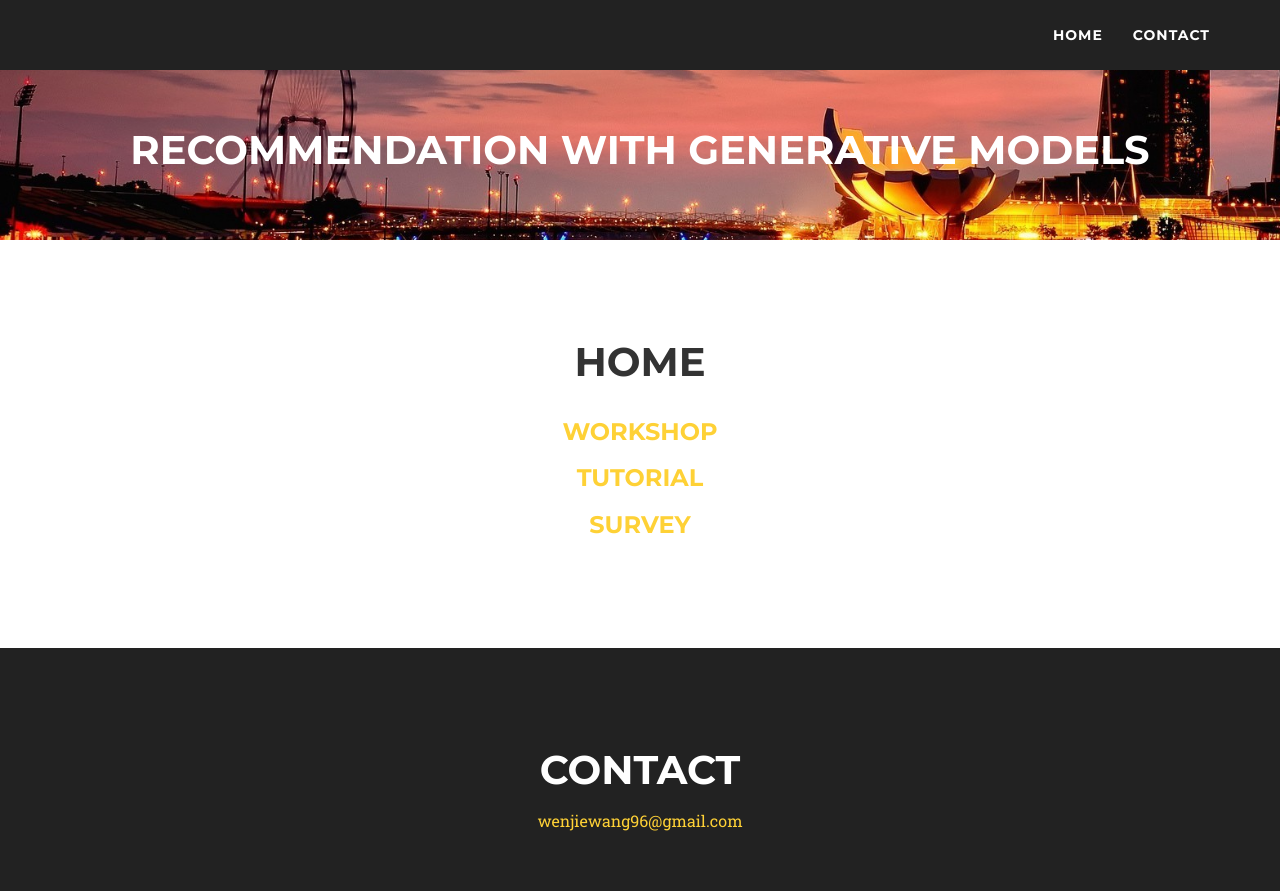
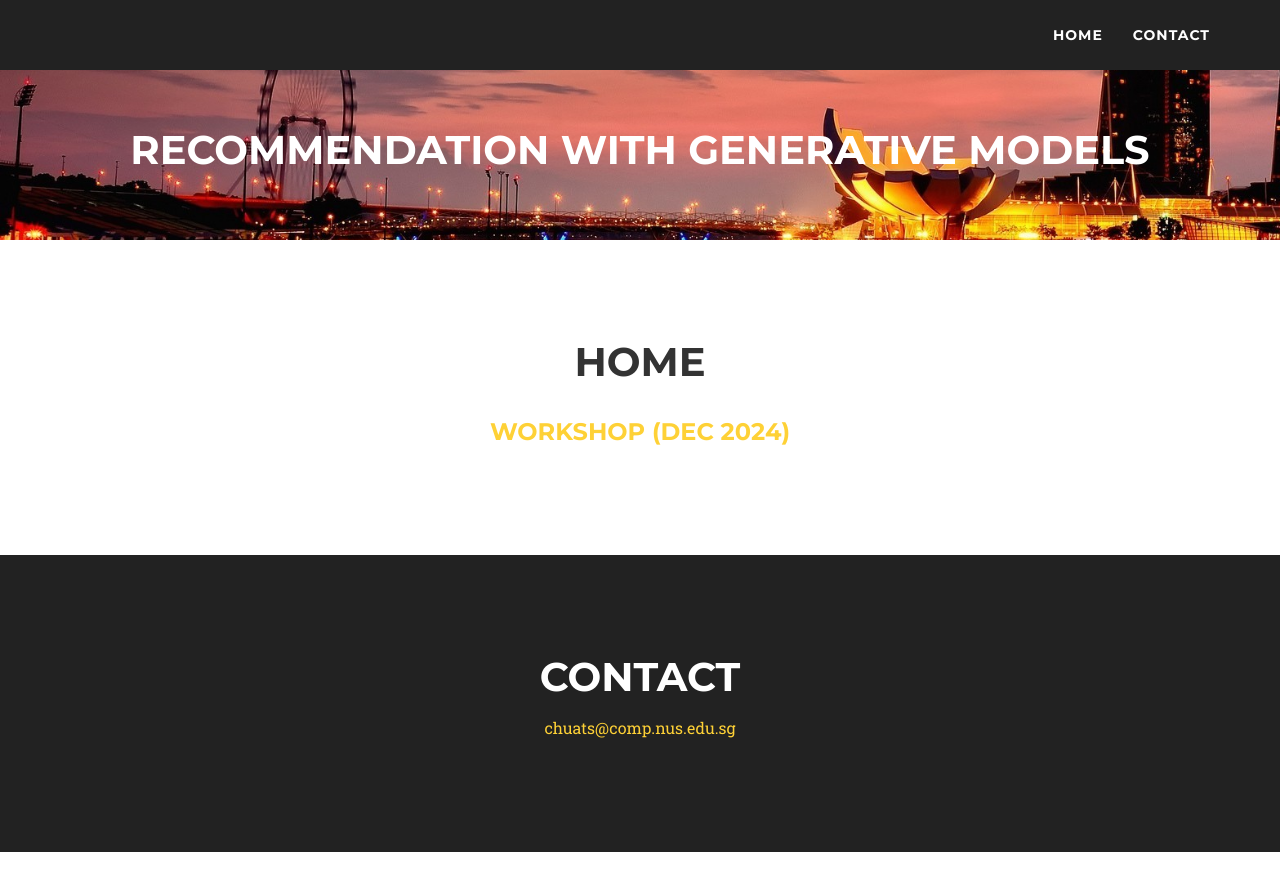
Before and after one commit to mmgensr-cikm25/mmgensr-cikm25.github.io, a Jekyll site: the page built from index.md, in a window 1280 px wide and 945 px high. Shown: the top 891 px of the window. Built offline with Jekyll 4.4.1, drawn with Linux system fonts in a browser that asks for light colours; nearby versions of some CDN libraries; some web fonts are replaced.

Commit message:
first commit

```diff
--- a/_includes/contact.html
+++ b/_includes/contact.html
@@ -9,7 +9,7 @@
     <div class="row text-center">
       <div class="col-md-12 text-center">
         <p class="large text-muted">
-          <a href="mailto:wenjiewang96@gmail.com">wenjiewang96@gmail.com</a>
+          <a href="mailto:chuats@comp.nus.edu.sg">chuats@comp.nus.edu.sg</a>
         </p>
       </div>
     </div>
--- a/_includes/home.html
+++ b/_includes/home.html
@@ -44,9 +44,9 @@
     <div class="row text-center">
       <div class="col-md-12 text-center">
         <p class="large text-muted">
-          <h3><a href="https://generative-rec.github.io/workshop">Workshop</a></h3>
-          <h3><a href="https://generative-rec.github.io/tutorial">Tutorial</a></h3>
-          <h3><a href="assets/files/survey.pdf">Survey</a></h3>
+          <h3><a href="https://next-events.github.io/workshop-dec-2024">Workshop (Dec 2024)</a></h3>
+          <!-- <h3><a href="https://generative-rec.github.io/tutorial">Tutorial</a></h3> -->
+          <!-- <h3><a href="assets/files/survey.pdf">Survey</a></h3> -->
         </p>
       </div>
     </div>
```
